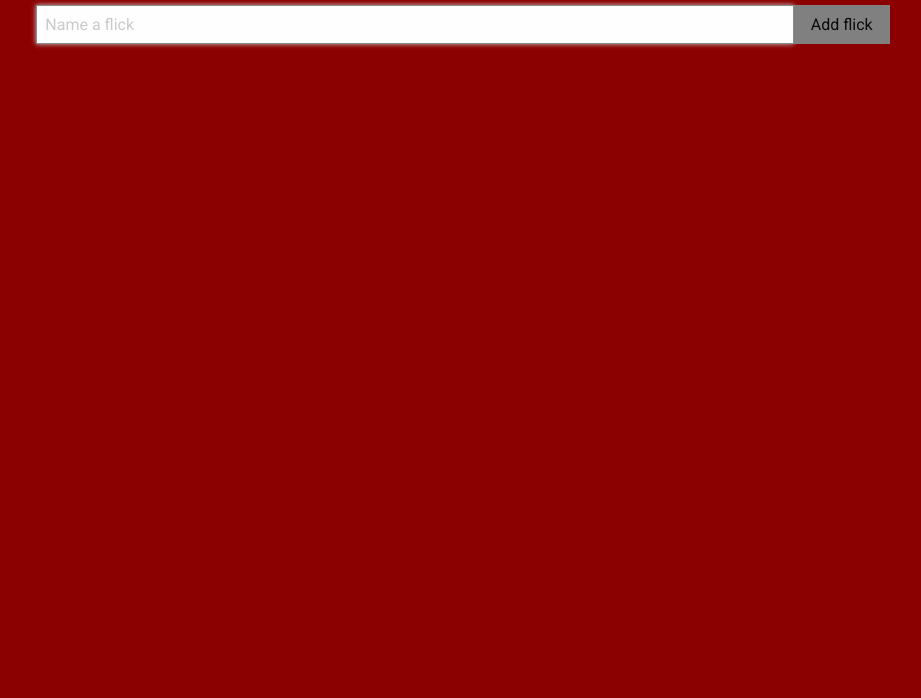
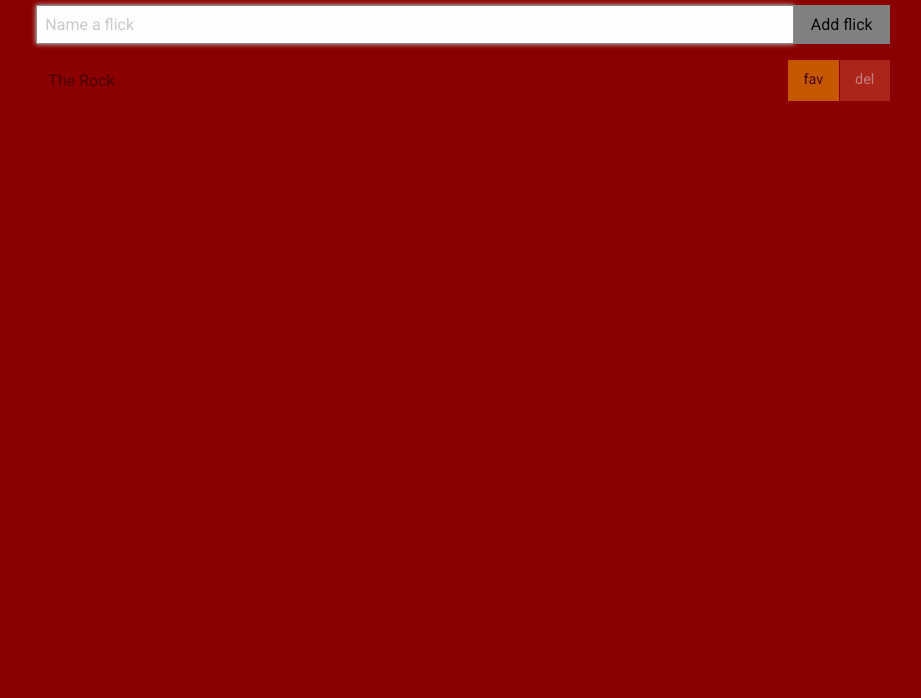
Before and after one commit to ivychenyao/baywatch, a plain HTML site: page index.html in a window 1280 px wide. Shown: the part 102-800 px from the top of the page, without its empty margins (177-1098 px from the left). Drawn offline with nearby package versions, Linux system fonts and the light colour scheme.

Commit message:
Add and style flick template

```diff
--- a/app.css
+++ b/app.css
@@ -30,3 +30,19 @@ h1 small {
   /*background-color: whitesmoke;*/
   opacity: .5;
 }
+
+#flick-list {
+    margin-bottom: 0;
+}
+
+.flick-name {
+    margin: 0 .75rem 0 .75rem;
+}
+
+.flick .button-group {
+    margin-bottom: 0;
+}
+
+.flick .button-group .button {
+    margin-bottom: 0;
+}
--- a/index.html
+++ b/index.html
@@ -32,7 +32,15 @@
             </div>
 
             <div class="medium-8 medium-offset-2 cell list-container">
-                <ul id="flick-list"></ul>
+                <ul id="flick-list" class="no-bullet">
+                    <li class="flick grid-x align-middle">
+                        <span class="flick-name auto cell">The Rock</span>
+                        <span class="actions button-group shrink cell">
+                            <button class="fav button warning">fav</button>
+                            <button class="remove button alert">del</button>
+                        </span>
+                    </li>
+                </ul>
             </div>
 
         </div>
```
Also changed, not shown: app.js (+4 -4 lines).
